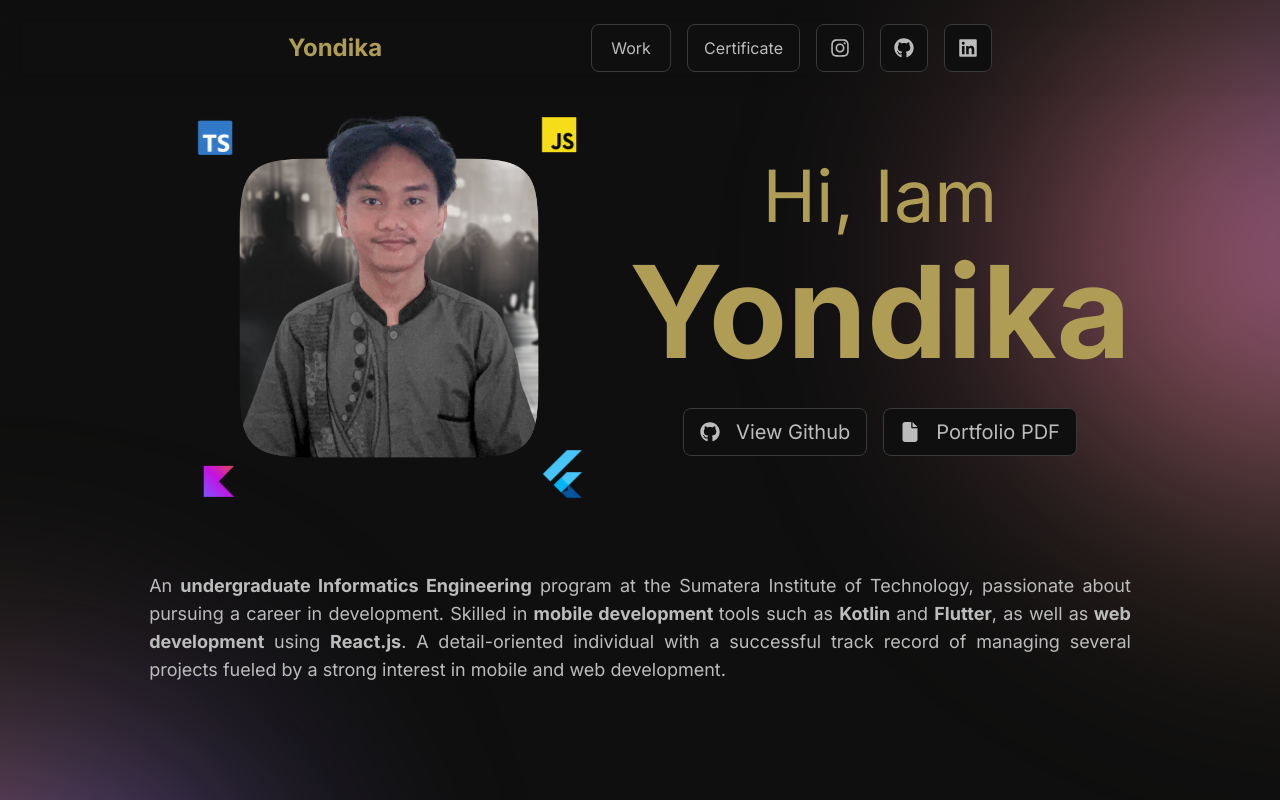
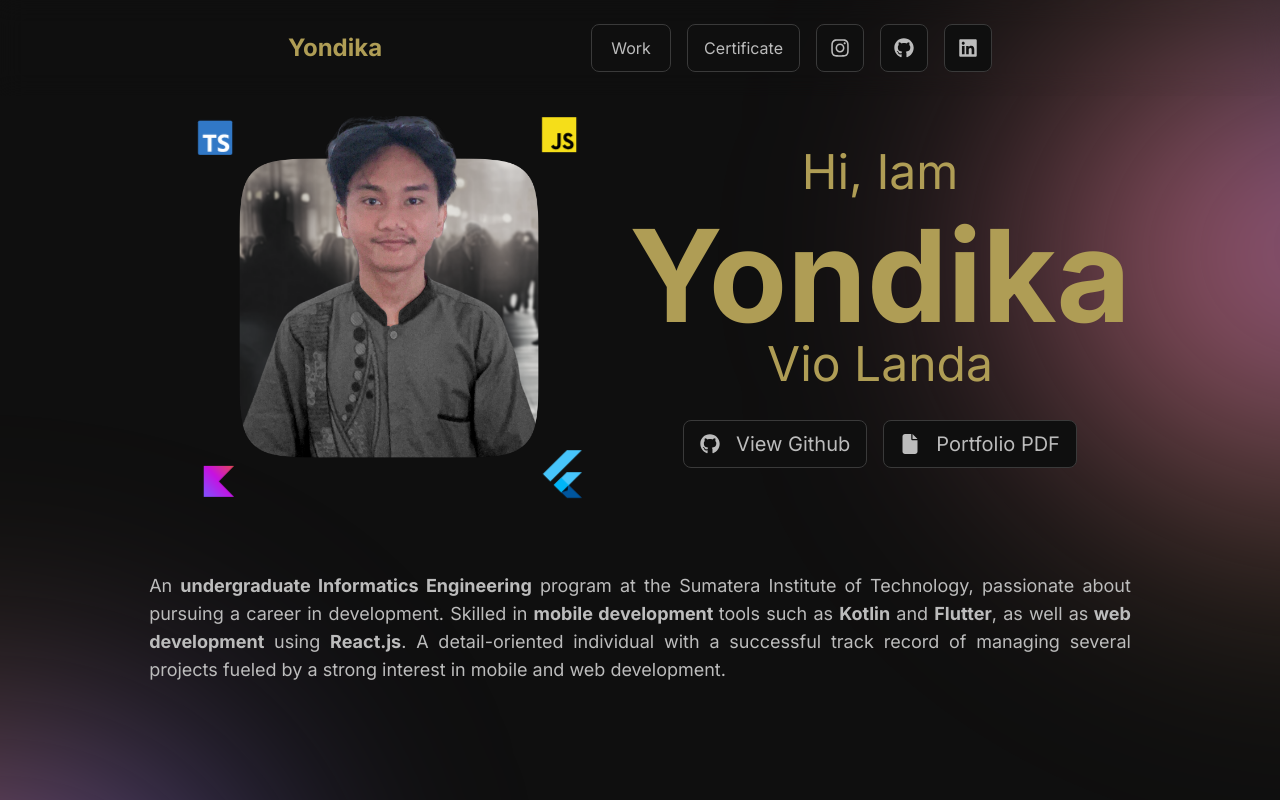
Before and after one commit to yondikavl/portfolio, a Next.js app: page / in a window 1280 px wide. Shown: the top 800 px of the page. Built offline with nearby package versions, Linux system fonts and the light colour scheme.

Commit message:
fix: hero

```diff
--- a/src/components/data/experience.ts
+++ b/src/components/data/experience.ts
@@ -23,13 +23,13 @@ export const experiences = [
     category: "Work/Intern",
     items: [
       {
-        position: "Frontend Developer (Flutter)",
+        position: "Flutter Developer",
         time: "Sep - Dec 2024",
         institution: "PT. Inti Utama Solusindo (Pharos Group)",
         description: "MSIB Kampus Merdeka Batch 7.",
       },
       {
-        position: "Frontend Engineer",
+        position: "Software Engineer",
         time: "Mar - Aug 2024",
         institution: "Intelligent Technology Research Center ITERA",
         description:
--- a/src/components/elements/Hero.tsx
+++ b/src/components/elements/Hero.tsx
@@ -52,7 +52,7 @@ export const Hero = () => {
           </div>
           <div>
             <div className="text-center">
-              <h1 className="mb-4 text-2xl text-[#af9d55] md:text-7xl">
+              <h1 className="mb-4 text-xl text-[#af9d55] md:text-5xl">
                 Hi, Iam
               </h1>
               <h1
@@ -61,6 +61,9 @@ export const Hero = () => {
                 data-aos-duration="1500"
               >
                 Yondika
+              </h1>
+              <h1 className="mb-4 text-xl text-[#af9d55] md:text-5xl">
+                Vio Landa
               </h1>
             </div>
             <div className="mt-8 flex justify-center gap-4">
```
